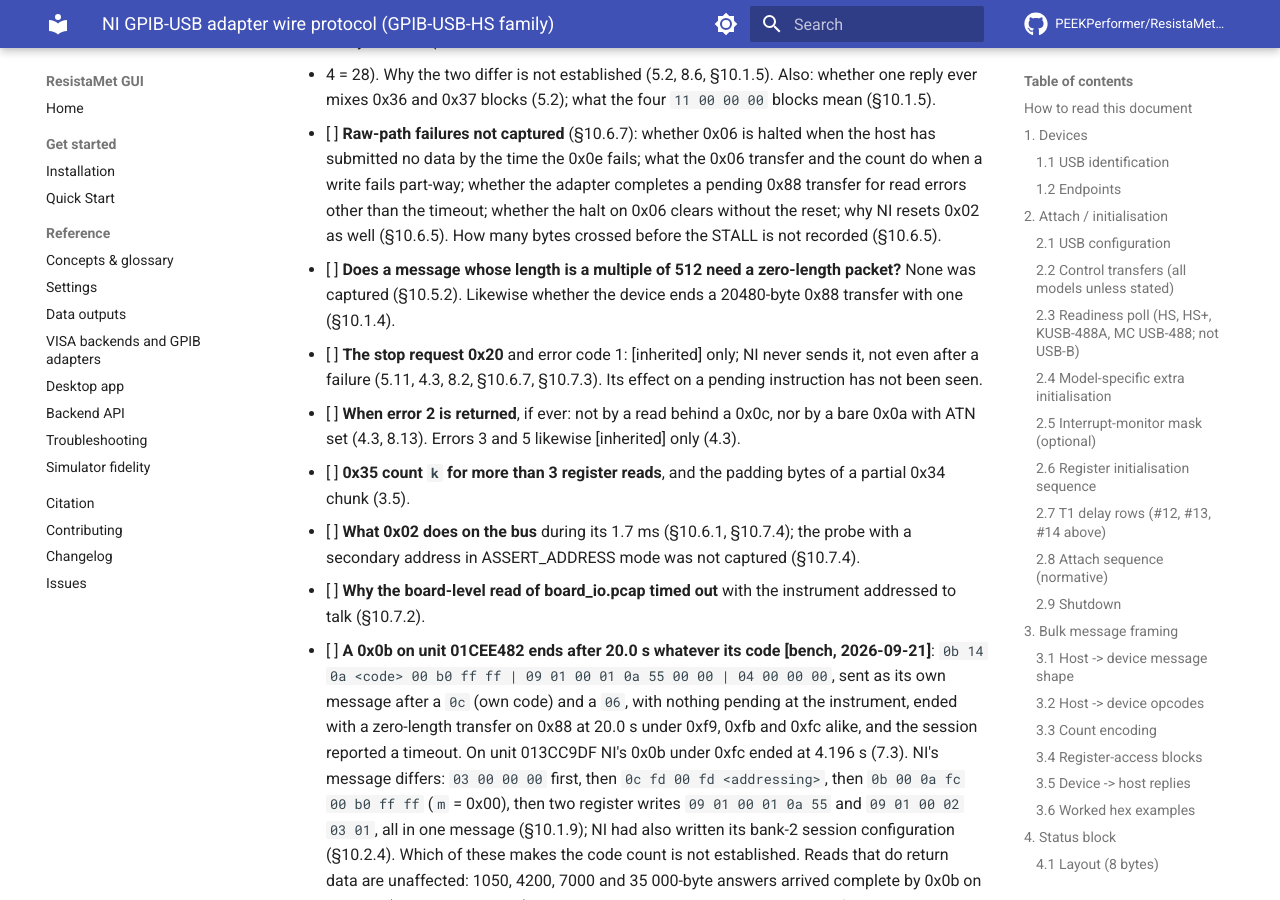
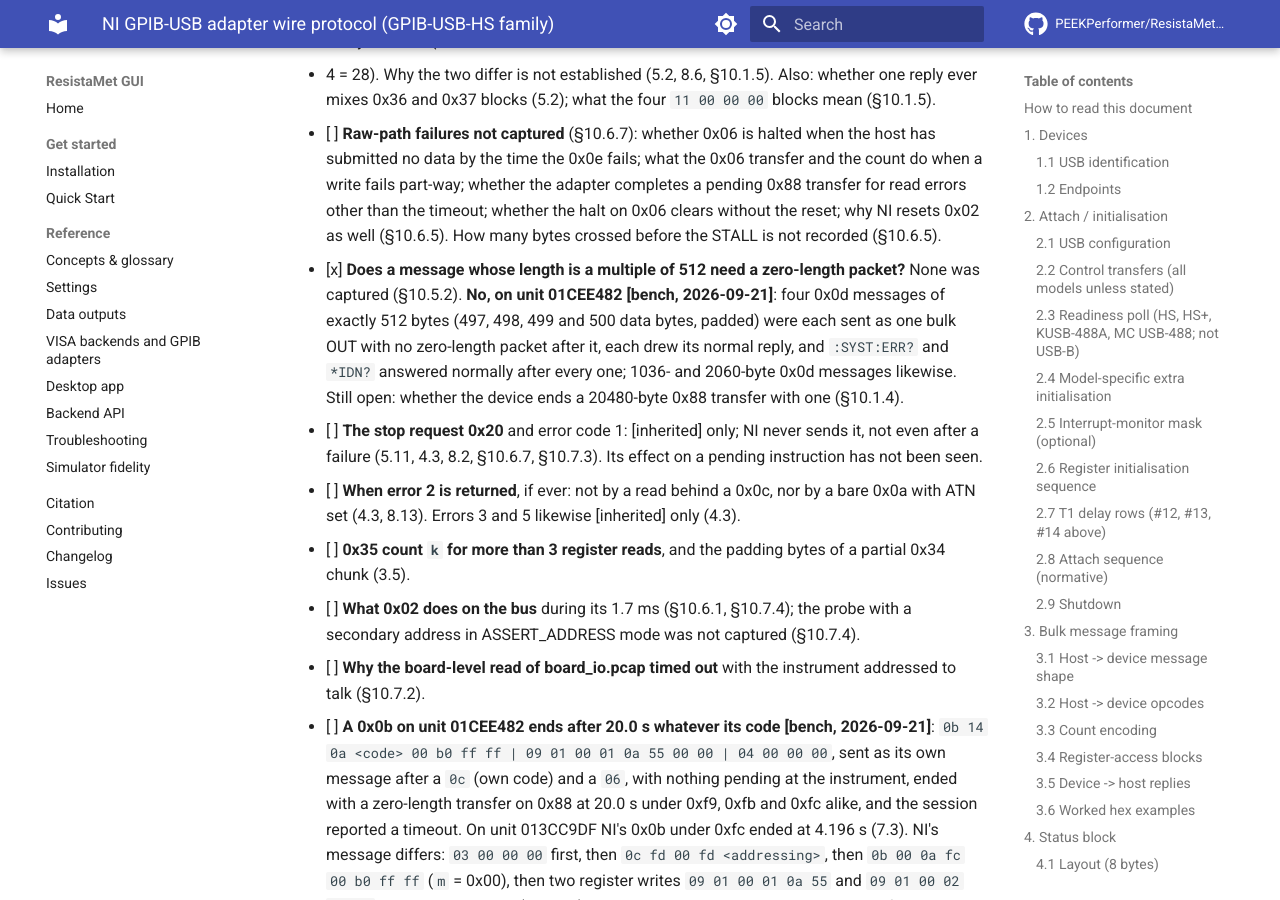
Before and after one commit to PEEKPerformer/ResistaMet-GUI, an MkDocs documentation site: the page built from docs/design/ni_usb_gpib_protocol.md, in a window 1280 px wide and 900 px high, scrolled down 80989 px. Built offline with MkDocs 1.6.1 and Material for MkDocs 9.7.7, drawn with Linux system fonts in a browser that asks for light colours; comment, search, counter and statistics services are not loaded.

Commit message:
Answer the 512-multiple zero-length-packet question
Four framed writes whose USB message was exactly 512 bytes went out
without a zero-length packet and were accepted; the next queries
answered normally. Sizes up to 2060 bytes behaved the same.

```diff
--- a/docs/design/ni_usb_gpib_protocol.md
+++ b/docs/design/ni_usb_gpib_protocol.md
@@ -3107,8 +3107,13 @@ what to send, the last is curiosity.
   other than the timeout; whether the halt on 0x06 clears without the
   reset; why NI resets 0x02 as well (§10.6.5). How many bytes crossed
   before the STALL is not recorded (§10.6.5).
-- [ ] **Does a message whose length is a multiple of 512 need a
-  zero-length packet?** None was captured (§10.5.2). Likewise whether the
+- [x] **Does a message whose length is a multiple of 512 need a
+  zero-length packet?** None was captured (§10.5.2). **No, on unit
+  01CEE482 [bench, 2026-09-21]**: four 0x0d messages of exactly 512
+  bytes (497, 498, 499 and 500 data bytes, padded) were each sent as one
+  bulk OUT with no zero-length packet after it, each drew its normal
+  reply, and `:SYST:ERR?` and `*IDN?` answered normally after every one;
+  1036- and 2060-byte 0x0d messages likewise. Still open: whether the
   device ends a 20480-byte 0x88 transfer with one (§10.1.4).
 - [ ] **The stop request 0x20** and error code 1: [inherited] only; NI
   never sends it, not even after a failure (5.11, 4.3, 8.2, §10.6.7,
```
